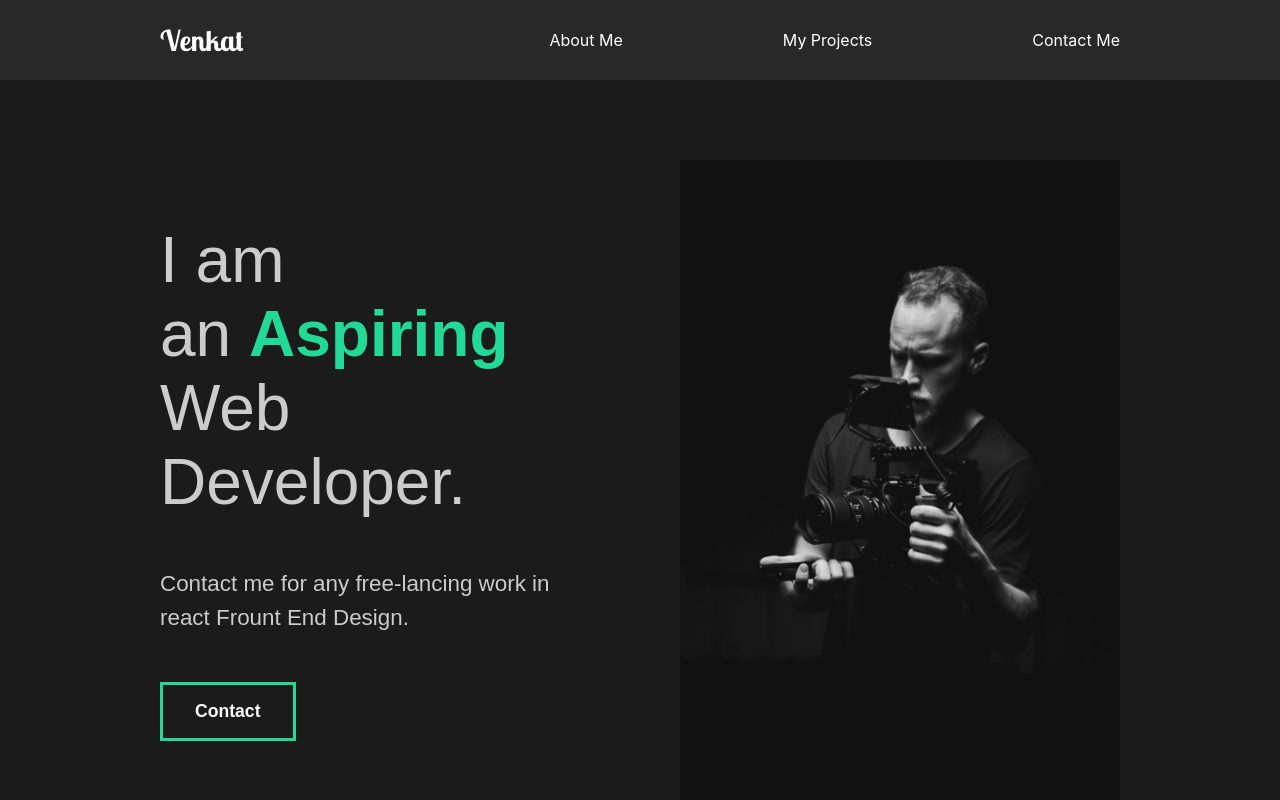
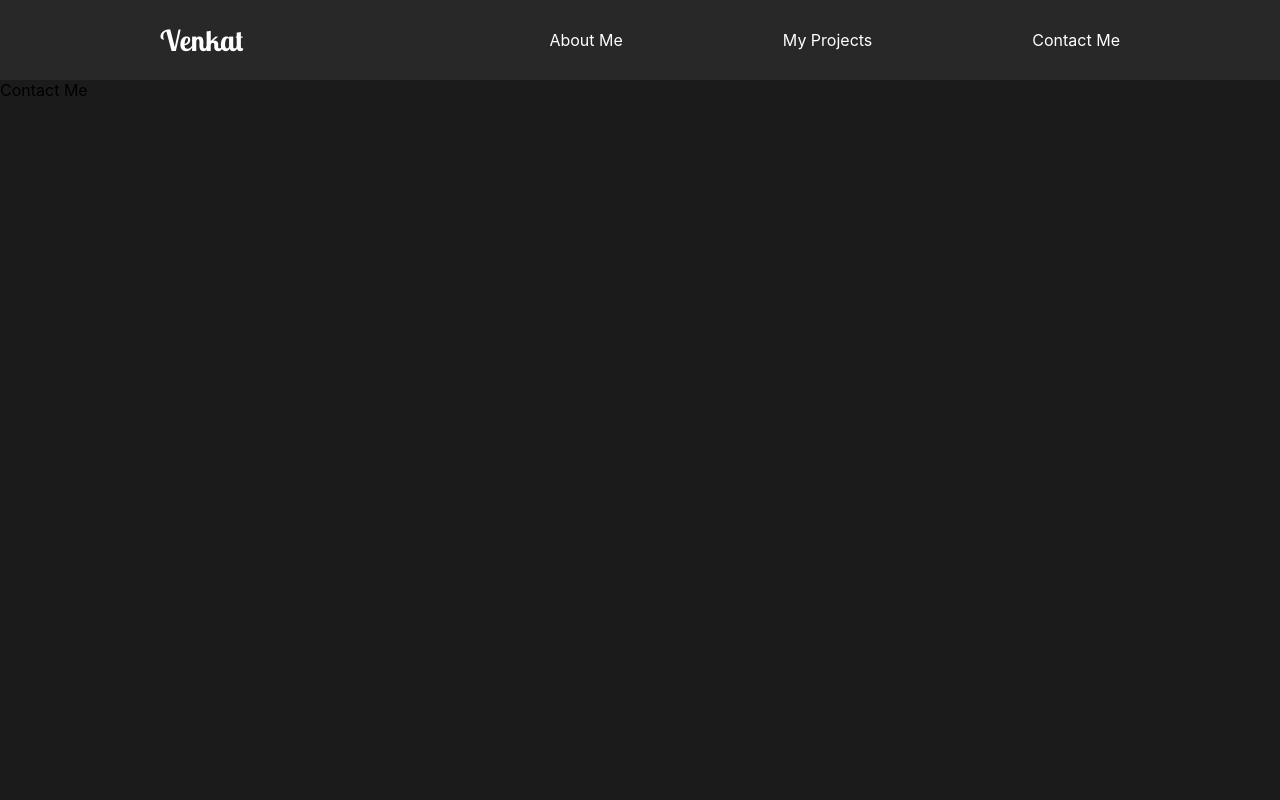
Before and after one commit to venkatkadiri/website, a React (Create React App) app: page /contact in a window 1280 px wide. Shown: the top 800 px of the page. Built offline with nearby package versions, Linux system fonts and the light colour scheme.

Commit message:
8.Initial-Routing

```diff
--- a/src/App.js
+++ b/src/App.js
@@ -1,14 +1,28 @@
 import React from "react";
 import AboutMe from "./pages/AboutMe";
+import MyProjects from "./pages/MyProjects";
+import ContactMe from "./pages/Contactme";
 import Nav from "./components/Nav";
 //importing Global Styles
 import Globalstyle from "./components/GlobalStyle";
+//importing router
+import { Route, Switch } from "react-router-dom";
 function App() {
   return (
     <div className="App">
       <Nav />
       <Globalstyle />
-      <AboutMe />
+      <Switch>
+        <Route path="/" exact>
+          <AboutMe />
+        </Route>
+        <Route path="/projects" exact>
+          <MyProjects />
+        </Route>
+        <Route path="/contact" exact>
+          <ContactMe />
+        </Route>
+      </Switch>
     </div>
   );
 }
--- a/src/components/Nav.js
+++ b/src/components/Nav.js
@@ -1,23 +1,24 @@
 import React from "react";
 import styled from "styled-components";
+import { Link } from "react-router-dom";
 
 function Nav() {
   return (
     <StyledNav>
       <h1>
-        <a id="Logo" href="#">
+        <Link id="Logo" to="/">
           Venkat
-        </a>
+        </Link>
       </h1>
       <ul>
         <li>
-          <a href="#">About Me</a>
+          <Link to="/">About Me</Link>
         </li>
         <li>
-          <a href="#">My Projects</a>
+          <Link to="/projects">My Projects</Link>
         </li>
         <li>
-          <a href="#">Contact Me</a>
+          <Link to="/contact">Contact Me</Link>
         </li>
       </ul>
     </StyledNav>
--- a/src/index.js
+++ b/src/index.js
@@ -1,14 +1,17 @@
-import React from 'react';
-import ReactDOM from 'react-dom';
-import './index.css';
-import App from './App';
-import reportWebVitals from './reportWebVitals';
+import React from "react";
+import ReactDOM from "react-dom";
+import "./index.css";
+import App from "./App";
+import reportWebVitals from "./reportWebVitals";
+import { BrowserRouter } from "react-router-dom";
 
 ReactDOM.render(
   <React.StrictMode>
-    <App />
+    <BrowserRouter>
+      <App />
+    </BrowserRouter>
   </React.StrictMode>,
-  document.getElementById('root')
+  document.getElementById("root")
 );
 
 // If you want to start measuring performance in your app, pass a function
--- /dev/null
+++ b/src/pages/Contactme.js
@@ -0,0 +1,7 @@
+import React from "react";
+
+function ContactMe() {
+  return <div> Contact Me </div>;
+}
+
+export default ContactMe;
--- /dev/null
+++ b/src/pages/MyProjects.js
@@ -0,0 +1,7 @@
+import React from "react";
+
+function MyProjects() {
+  return <div>My Projects</div>;
+}
+
+export default MyProjects;
```
Also changed, not shown: 1 other file (tests, documents, lock files or other folders).
